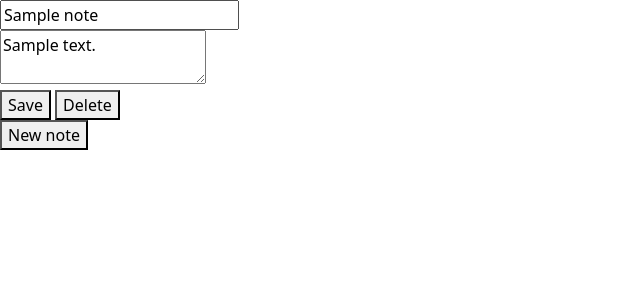
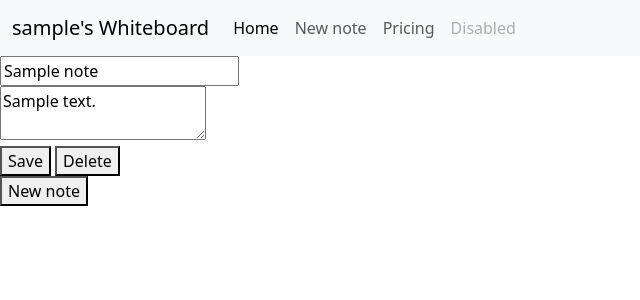
Before and after one commit to ndrygas/whiteboard-project, a Flask app: page /login in a window 1280 px wide. Shown: the top 300 px of the page, without its empty margins (0-640 px from the left). Run offline with Flask 2, Linux system fonts and the light colour scheme; the visitor is signed in with stand-in values (Sample User, id 1); tables that the repository leaves empty hold one stand-in row (values such as "Sample post").

Commit message:
Adding navbar

```diff
--- a/static/whiteboard.js
+++ b/static/whiteboard.js
@@ -27,7 +27,7 @@ for (const noteForm of allNotes) {
         })
           .then((response) => response.json())
           .then((responseJson) => {
-            alert(responseJson.status);
+            console.log(responseJson.status);
           });
       });
 
@@ -46,7 +46,8 @@ for (const noteForm of allNotes) {
         })
           .then((response) => response.json())
           .then((responseJson) => {
-            alert(responseJson.status);
+            location.reload();
+            console.log(responseJson.status);
           });
       });
 
--- a/templates/note.html
+++ b/templates/note.html
@@ -2,7 +2,30 @@
 {% block title %}{{ user.username }}'s Whiteboard{% endblock %}
 
 {% block body %}
-
+<nav class="navbar navbar-expand-lg bg-body-tertiary">
+  <div class="container-fluid">
+    <a class="navbar-brand" href="#">{{ user.username }}'s Whiteboard</a>
+    <button class="navbar-toggler" type="button" data-bs-toggle="collapse" data-bs-target="#navbarNav" aria-controls="navbarNav" aria-expanded="false" aria-label="Toggle navigation">
+      <span class="navbar-toggler-icon"></span>
+    </button>
+    <div class="collapse navbar-collapse" id="navbarNav">
+      <ul class="navbar-nav">
+        <li class="nav-item">
+          <a class="nav-link active" aria-current="page" href="#">Home</a>
+        </li>
+        <li class="nav-item">
+          <a class="nav-link" href="#">New note</a>
+        </li>
+        <li class="nav-item">
+          <a class="nav-link" href="#">Pricing</a>
+        </li>
+        <li class="nav-item">
+          <a class="nav-link disabled">Disabled</a>
+        </li>
+      </ul>
+    </div>
+  </div>
+</nav>
   <div id="note-forms">
   {% for note in notes %}
     <form id="{{note.note_id}}" method="post">
```
